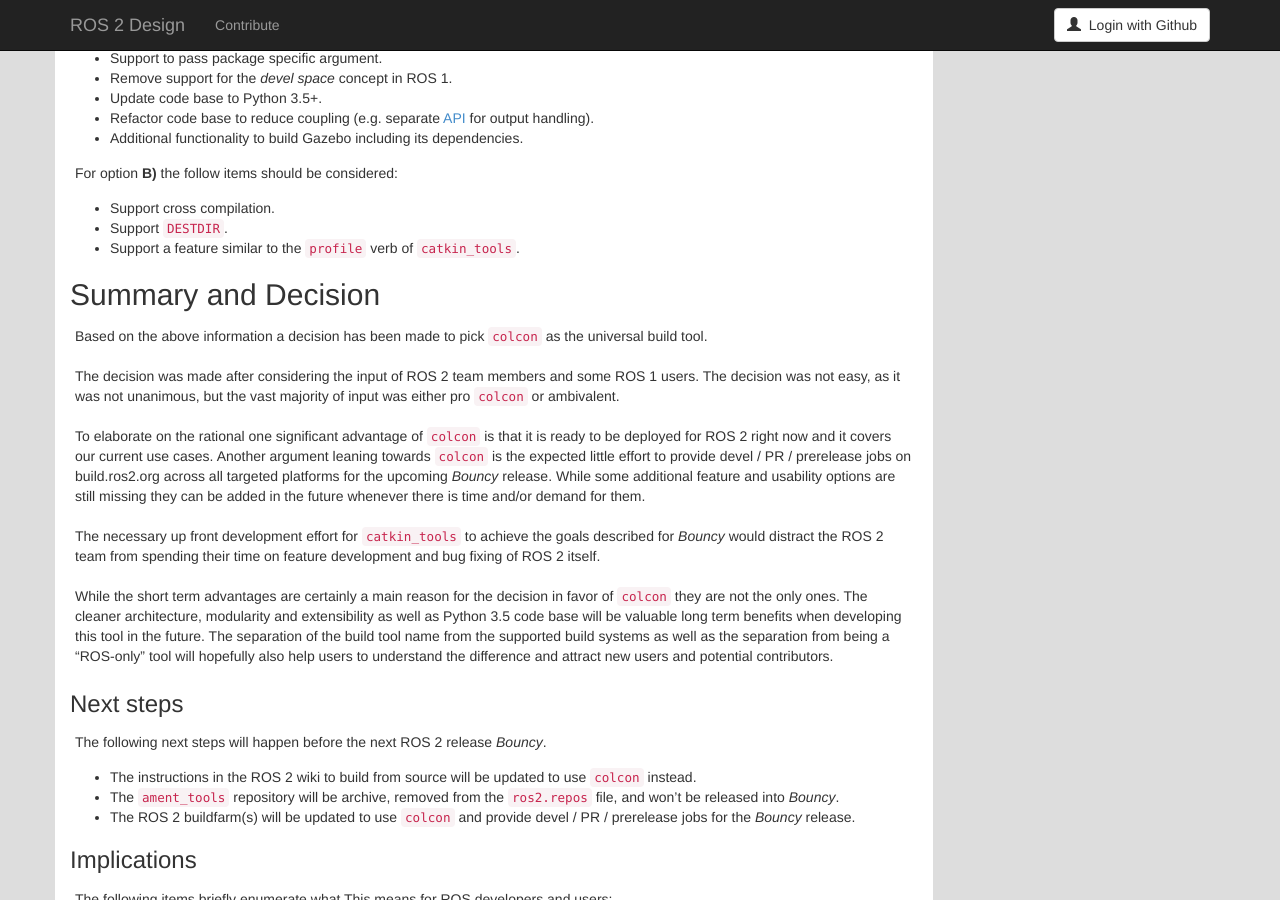
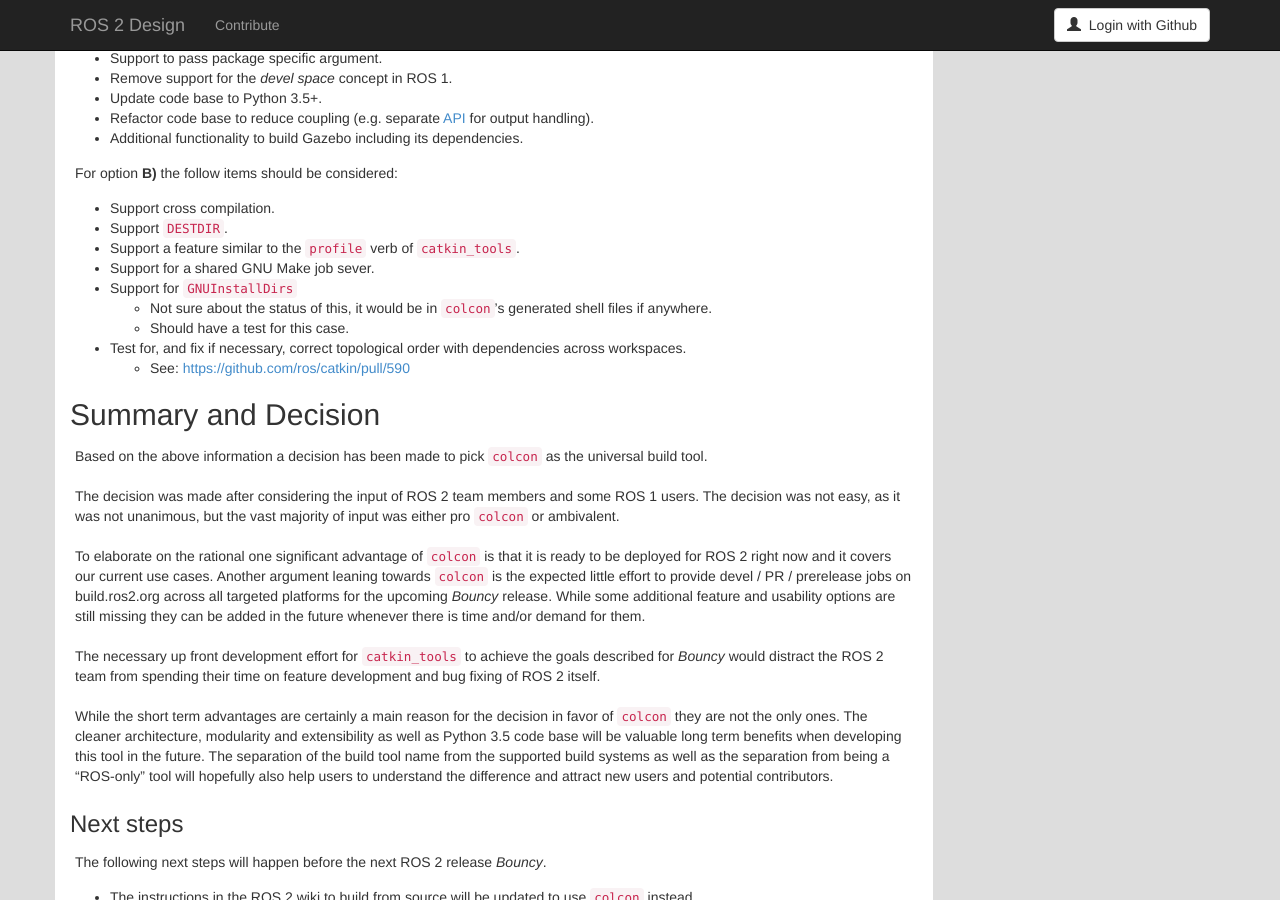
Before and after one commit to ros2/design, a Jekyll site: the page built from articles/101_build_tool.md, in a window 1280 px wide and 900 px high, scrolled down 7758 px. Built offline with Jekyll 4.4.1, drawn with Linux system fonts in a browser that asks for light colours; nearby versions of some CDN libraries.

Commit message:
add a few more items to the list of things needed to complete the colcon option

```diff
--- a/articles/101_build_tool.md
+++ b/articles/101_build_tool.md
@@ -393,6 +393,12 @@
 - Support cross compilation.
 - Support `DESTDIR`.
 - Support a feature similar to the `profile` verb of `catkin_tools`.
+- Support for a shared GNU Make job sever.
+- Support for `GNUInstallDirs`
+  - Not sure about the status of this, it would be in `colcon`'s generated shell files if anywhere.
+  - Should have a test for this case.
+- Test for, and fix if necessary, correct topological order with dependencies across workspaces.
+  - See: [https://github.com/ros/catkin/pull/590](https://github.com/ros/catkin/pull/590)
 
 ## Summary and Decision
 
```
